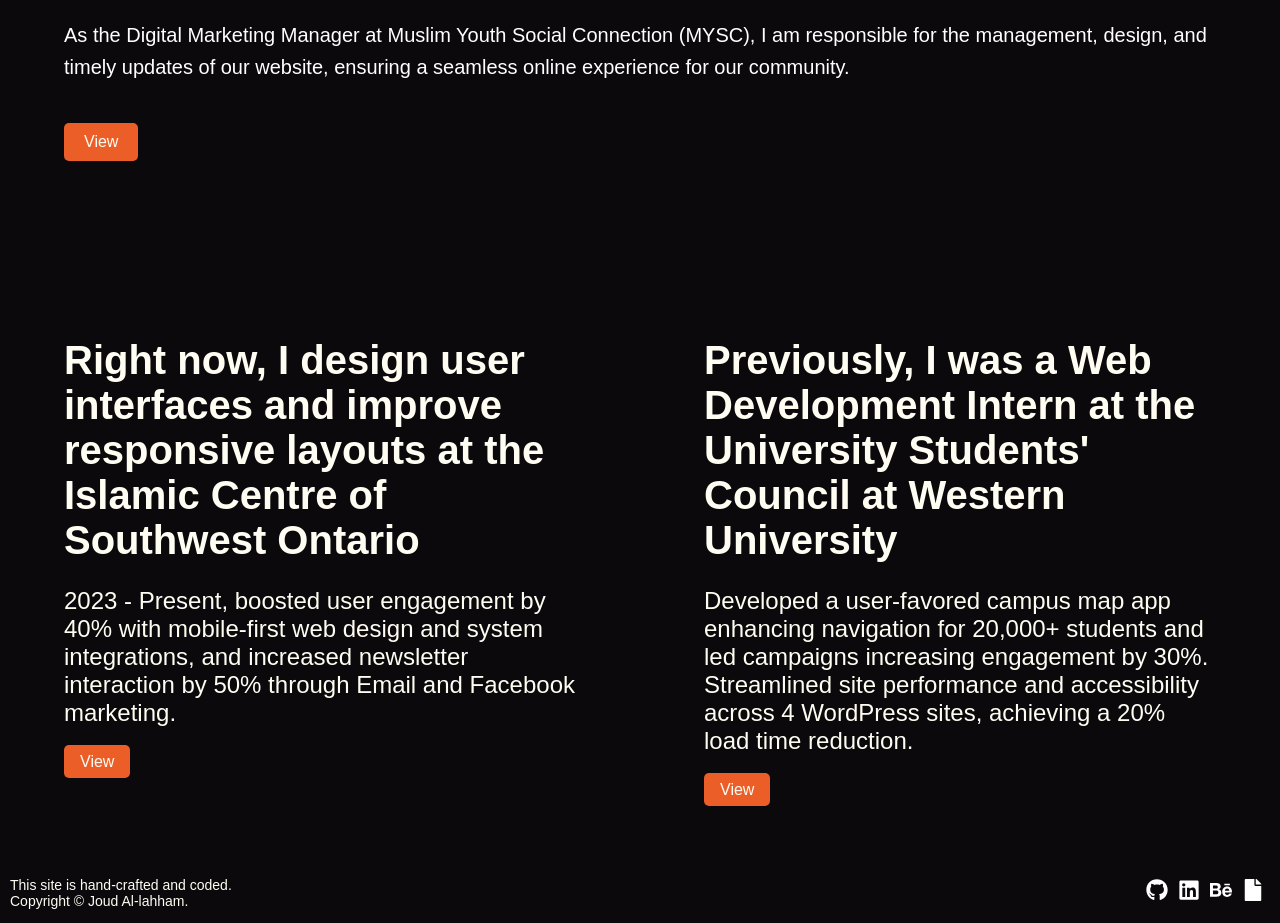
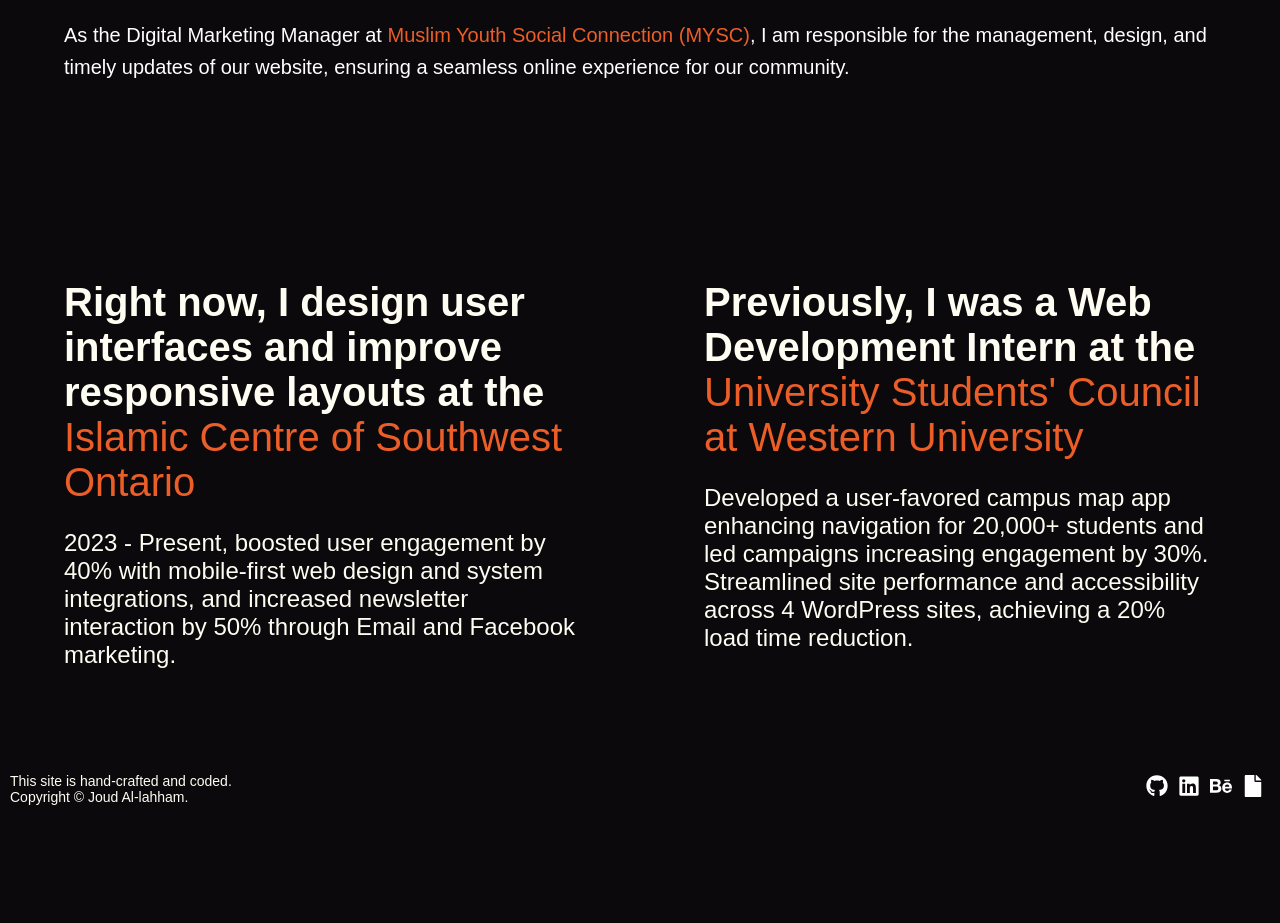
Before and after one commit to joudall/portfolio, a React (Create React App) app: page / in a window 1280 px wide. Shown: the part 1244-2167 px from the top of the page. After the commit the page ends 2063 px from the top, so only its background shows below. Built offline with nearby package versions, Linux system fonts and the light colour scheme; a web font is replaced by a local one.

Commit message:
view button removed

```diff
--- a/package.json
+++ b/package.json
@@ -9,8 +9,12 @@
     "classnames": "^2.3.2",
     "dompurify": "^3.0.8",
     "emailjs-com": "^3.2.0",
+    "i18next": "^23.11.2",
+    "i18next-browser-languagedetector": "^7.2.1",
+    "i18next-http-backend": "^2.5.1",
     "react": "^18.2.0",
     "react-dom": "^18.2.0",
+    "react-i18next": "^14.1.1",
     "react-icons": "^5.0.1",
     "react-router-dom": "^6.22.1",
     "react-scripts": "5.0.1",
--- a/src/about/AboutSection.js
+++ b/src/about/AboutSection.js
@@ -7,7 +7,6 @@
        <p>{title}</p>
       <p className="work-year">{year}</p>
       <p className="work-description">{description}</p>
-      <a href={link} className="view-button" target="_blank" rel="noopener noreferrer">View</a>
     </div>
   );
 };
@@ -16,30 +15,24 @@
   return (
     <div className="work-experience-container">
       <div className="experience current-experience">
-        <h2 className="experience-heading">Right now, I design user interfaces and improve responsive layouts at the Islamic Centre of Southwest Ontario</h2>
+        <h2 className="experience-heading">Right now, I design user interfaces and improve responsive layouts at the <a href="https://islamiccentre.ca/">Islamic Centre of Southwest Ontario</a></h2>
         {current.map((position, index) => (
           <div key={index} className="position">
             <div className="position-details">
               <p className="position-title">{position.title}</p>
             </div>
             <br></br>
-            <div className="position-action">
-              <a href={position.link} className="position-view" target="_blank" rel="noopener noreferrer">View</a>
-            </div>
           </div>
         ))}
       </div>
       <div className="experience previous-experience">
-        <h2 className="experience-heading">Previously, I was a Web Development Intern at the University Students' Council at Western University</h2>
+        <h2 className="experience-heading">Previously, I was a Web Development Intern at the <a href="https://westernusc.ca/">University Students' Council at Western University</a></h2>
         {previous.map((position, index) => (
           <div key={index} className="position">
             <div className="position-details">
               <p className="position-title">{position.title}</p>
             </div>
             <br></br>
-            <div className="position-action">
-              <a href={position.link} className="position-view" target="_blank" rel="noopener noreferrer">View</a>
-            </div>
           </div>
         ))}
       </div>
@@ -60,15 +53,12 @@
 };
 
 const VolunteerSection = () => {
-  const myscLink = "https://www.getmysc.ca/";
   return (
     <div className="volunteer-section">
       <div className="volunteer-text">
         <h2>I also volunteer and mentor youth aspiring to get into tech</h2>
-        <p>As the Digital Marketing Manager at Muslim Youth Social Connection (MYSC), I am responsible for the management, design, and timely updates of our website, ensuring a seamless online experience for our community.</p>
-        <a href={myscLink} className="view-button" target="_blank" rel="noopener noreferrer">View</a>
+        <p>As the Digital Marketing Manager at <a href="https://www.getmysc.ca/">Muslim Youth Social Connection (MYSC)</a>, I am responsible for the management, design, and timely updates of our website, ensuring a seamless online experience for our community.</p>
       </div>
-      <div className="volunteer-illustration"></div> {/* You can add an illustration similar to the tree here */}
     </div>
   );
 };
--- a/src/projects/projectsData.js
+++ b/src/projects/projectsData.js
@@ -89,6 +89,6 @@
     image: studyscape,
     imageClass: 'small-image'
   },
-};
+}
 
 export default projects;
--- a/src/styles/about.css
+++ b/src/styles/about.css
@@ -18,6 +18,18 @@
   width: 100%;
   max-width: 1200px;
   margin: auto;
+}
+
+.experience-heading a{
+  text-decoration: none;
+  color: #EB5E28;
+  font-weight: normal;
+}
+
+.volunteer-section a {
+  text-decoration: none;
+  color: #EB5E28;
+  font-weight: normal;
 }
 
 .intro-text {
--- a/src/styles/contact.css
+++ b/src/styles/contact.css
@@ -8,7 +8,7 @@
 
 .contact-title {
   font-size: 2rem;
-  margin-bottom: 2rem;
+  margin-bottom: 4rem;
   letter-spacing: 2px;
   align-items: center !important;
   font-family: DM Sans,sans-serif;
@@ -17,7 +17,7 @@
 form {
   display: flex;
   flex-direction: column;
-  gap: 2rem;
+  gap: 3rem;
   width: 18.5rem;
 }
 
@@ -105,6 +105,11 @@
   .contact-menu {
     top: 40%;
   }
+
+  .contact-title {
+    padding-top: 2rem;
+    margin-bottom: 2rem;
+  }
 }
 @media (max-width: 700px) {
   .contact-menu {
--- a/src/styles/projects.css
+++ b/src/styles/projects.css
@@ -7,8 +7,9 @@
 
 .projects-title {
   font-size: 2rem;
-  margin-bottom: 2rem;
+  margin-top: 4rem;
   letter-spacing: 2px;
+  margin-bottom: 3rem;
   align-items: center !important;
 }
 
--- a/src/styles/skillsMenu.css
+++ b/src/styles/skillsMenu.css
@@ -5,7 +5,7 @@
   font-size: 2rem;
   letter-spacing: 2px;
   top: 50%;
-  padding-top: 50px;
+  padding-top: 40px;
 }
 
 .skills-category {
@@ -85,7 +85,7 @@
   }
 
   .skills-category-title {
-    padding-top: 0px;
+    padding-top: 2rem;
   }
 
   .skills-category-title + .skills-category {
```
Also changed, not shown: 1 other file (tests, documents, lock files or other folders).
